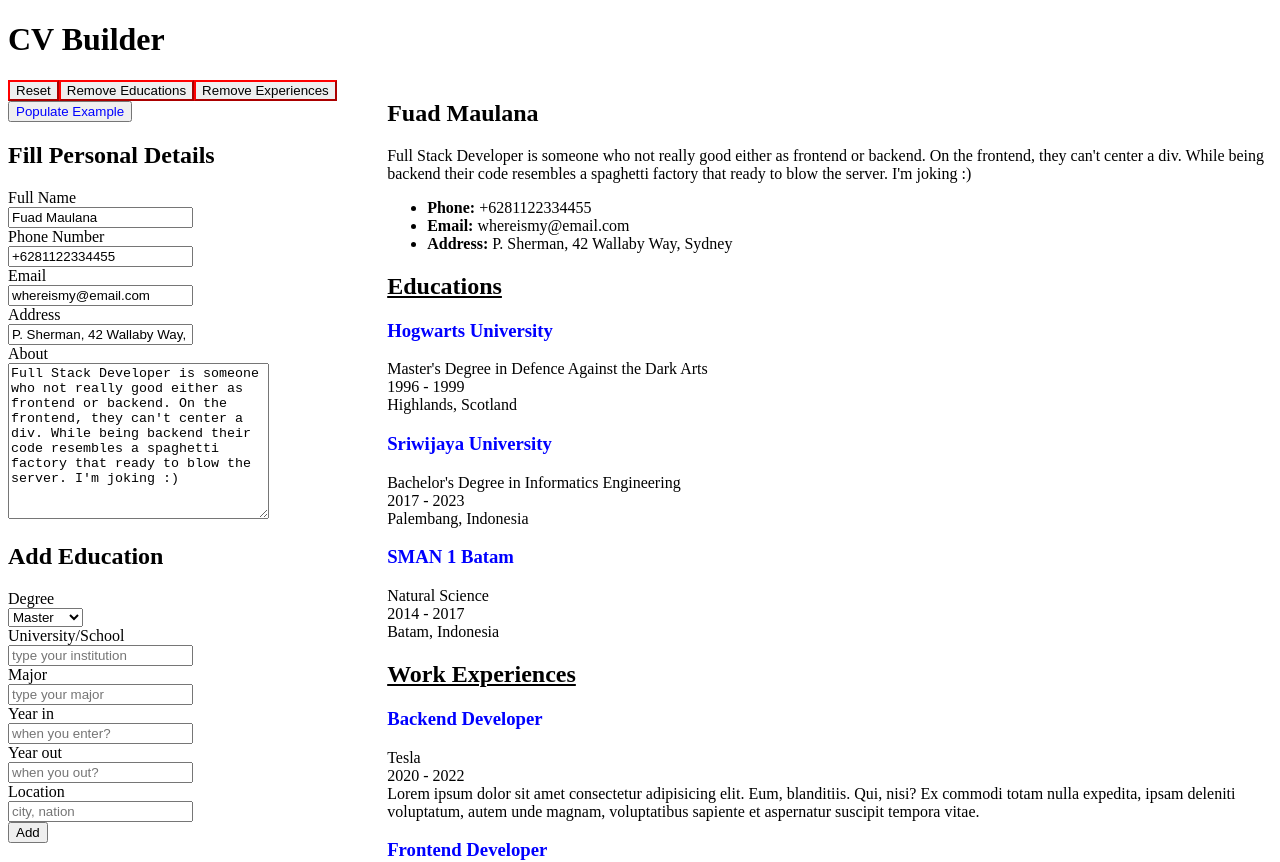
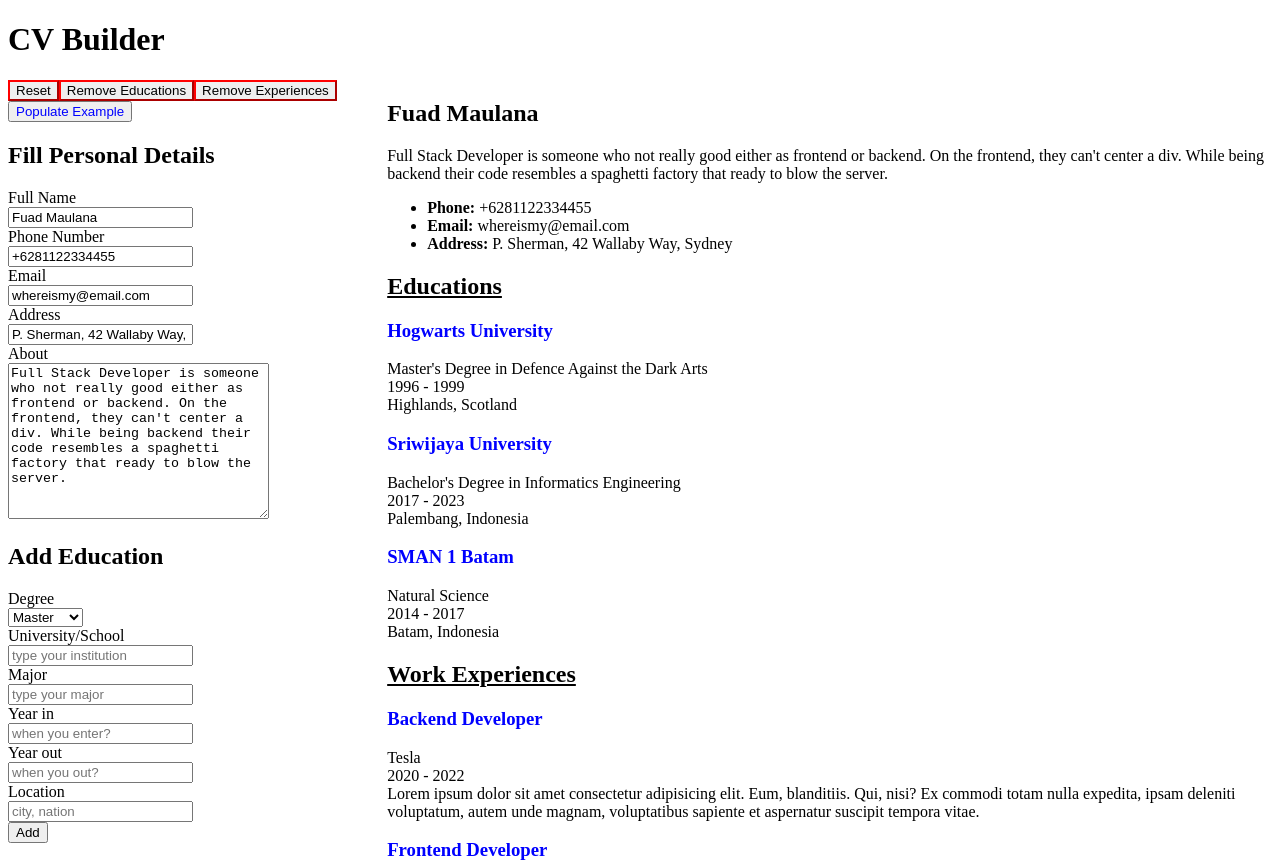
Before and after one commit to fuadmln/react-cvbuilder, a React (Vite) app: page / in a window 1280 px wide. Shown: the top 862 px of the page. Built offline with nearby package versions, Linux system fonts and the light colour scheme; the HTML template or start-up script is replaced by a standard one.

Commit message:
refactor: add id to array object

```diff
--- a/src/dummy-data.js
+++ b/src/dummy-data.js
@@ -3,11 +3,12 @@ const bio = {
   email: 'whereismy@email.com',
   phone: '+6281122334455',
   address: 'P. Sherman, 42 Wallaby Way, Sydney',
-  about: 'Full Stack Developer is someone who not really good either as frontend or backend. On the frontend, they can\'t center a div. While being backend their code resembles a spaghetti factory that ready to blow the server. I\'m joking :)'
+  about: 'Full Stack Developer is someone who not really good either as frontend or backend. On the frontend, they can\'t center a div. While being backend their code resembles a spaghetti factory that ready to blow the server.'
 }
 
 const educations = [
   {
+    id: 2221,
     degree: 'school',
     institution: 'SMAN 1 Batam',
     major: 'Natural Science',
@@ -16,6 +17,7 @@ const educations = [
     location: 'Batam, Indonesia'
   },
   {
+    id: 2222,
     degree: 'bachelor',
     institution: 'Sriwijaya University',
     major: 'Informatics Engineering',
@@ -24,6 +26,7 @@ const educations = [
     location: 'Palembang, Indonesia'
   },
   {
+    id: 2223,
     degree: 'master',
     institution: 'Hogwarts University',
     major: 'Defence Against the Dark Arts',
@@ -35,6 +38,7 @@ const educations = [
 
 const experiences = [
   {
+    id: 3331,
     position: 'Frontend Developer',
     company: 'Facebook',
     yearIn: '2015',
@@ -42,6 +46,7 @@ const experiences = [
     description: 'Sit amet consectetur adipisicing elit. Eum, blanditiis. Qui, nisi? Ex commodi totam nulla expedita, ipsam deleniti voluptatum, autem unde magnam, voluptatibus sapiente et aspernatur suscipit tempora vitae lorem ipsum dolor s.'
   },
   {
+    id: 3332,
     position: 'Backend Developer',
     company: 'Tesla',
     yearIn: '2020',
```
